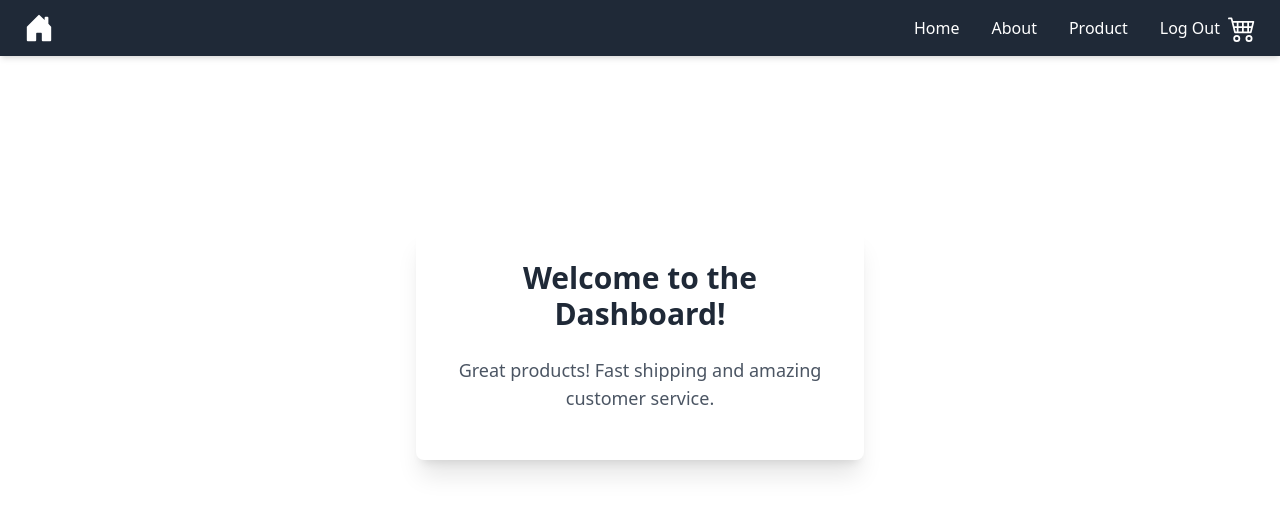
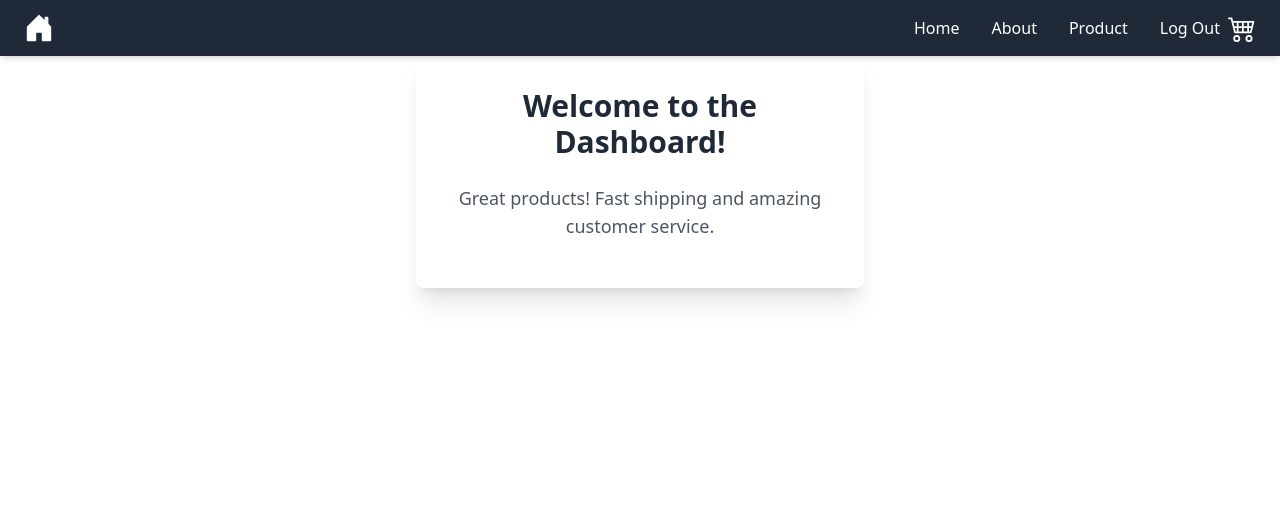
Before and after one commit to saurabhsinghsrdt/demo_srdt, a React (Vite) app: page / in a window 1280 px wide. Shown: the top 514 px of the page. Built offline with nearby package versions, Linux system fonts and the light colour scheme.

Commit message:
new change

```diff
--- a/src/pages/Dashboard.tsx
+++ b/src/pages/Dashboard.tsx
@@ -2,7 +2,7 @@
 
 const Dashboard: React.FC = () => {
   return (
-    <div className="flex items-center justify-center min-h-[575px]">
+    <div className="flex items-center justify-center h-max">
       <div className="bg-white p-8 rounded-lg shadow-xl text-center max-w-md w-full">
         <h1 className="text-3xl font-semibold text-gray-800 mb-4">Welcome to the Dashboard!</h1>
         <p className="text-lg text-gray-600">Great products! Fast shipping and amazing customer service.</p>
```
